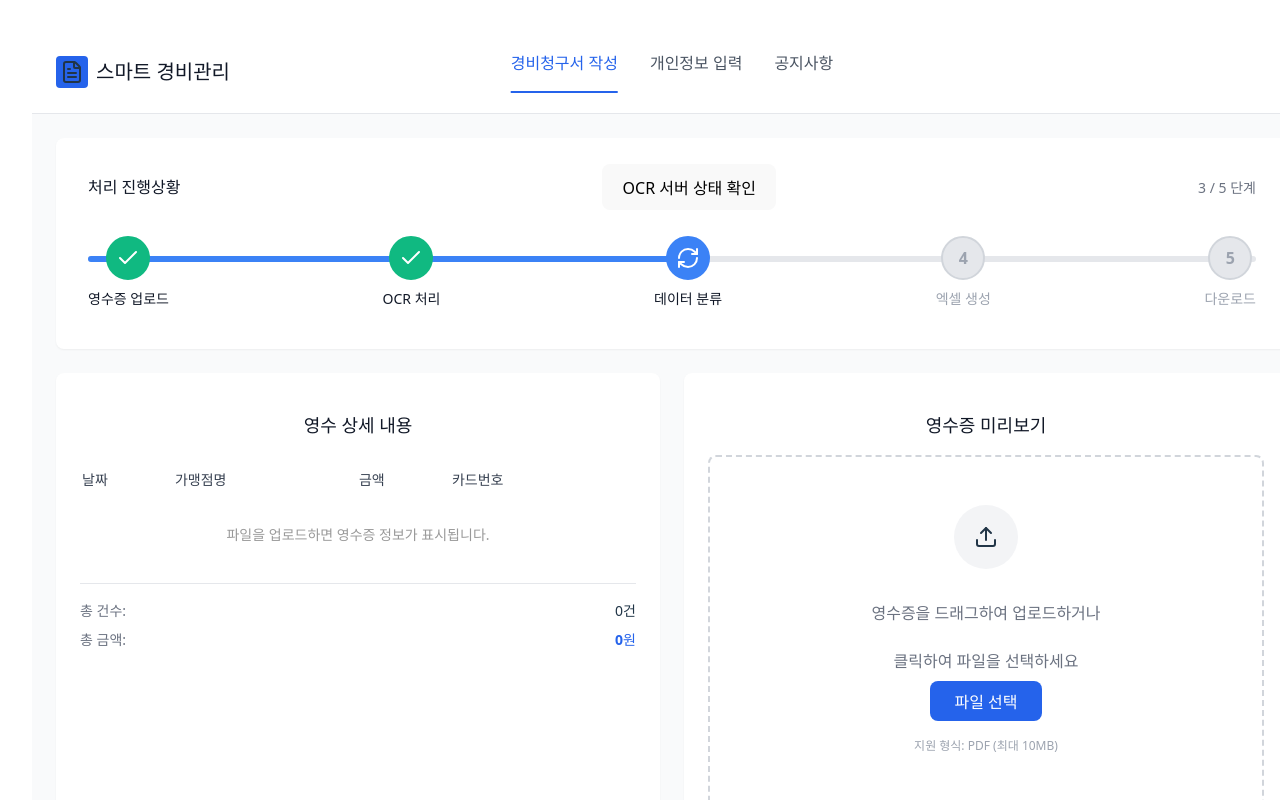
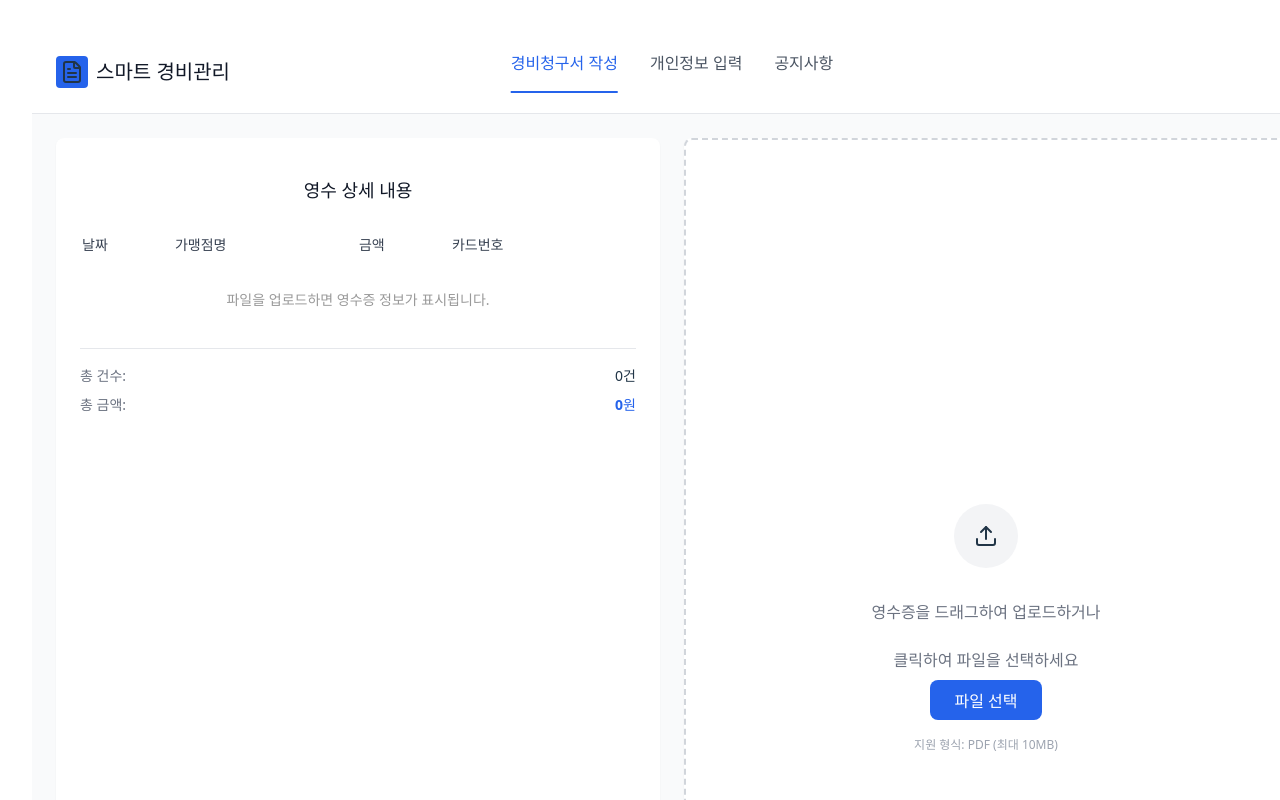
Before and after one commit to kgj960425/05_auto_claim_expense_form_fe, a React (Vite) app: page /expense-claim in a window 1280 px wide. Shown: the top 800 px of the page. Built offline with nearby package versions, Linux system fonts and the light colour scheme.

Commit message:
[feat] 영수증 표 개발

```diff
--- a/src/views/pages/ExpenseClaimPage.css
+++ b/src/views/pages/ExpenseClaimPage.css
@@ -154,6 +154,9 @@
 
 .receipt-table-container {
   overflow-x: auto;
+  overflow-y: auto;
+  max-height: 600px;
+  max-height: 800px;
 }
 
 .receipt-table {
@@ -174,11 +177,32 @@
 
 .receipt-table tbody tr {
   border-bottom: 1px solid #e5e7eb;
+  transition: background-color 0.2s;
+}
+
+.receipt-table tbody tr:hover {
+  background-color: #f9fafb;
+}
+
+.receipt-table tbody tr.selected {
+  background-color: #dbeafe;
 }
 
 .receipt-table td {
   padding: 0.75rem 0;
   font-size: 0.875rem;
+  position: relative;
+}
+
+.cell-input {
+  width: 100%;
+  padding: 0.25rem 0.5rem;
+  font-size: 0.875rem;
+  border: 2px solid #3b82f6;
+  border-radius: 0.25rem;
+  outline: none;
+  background-color: white;
+  box-shadow: 0 0 0 3px rgba(59, 130, 246, 0.1);
 }
 
 .category-text {
@@ -224,16 +248,23 @@
   background-color: white;
   border-radius: 0.5rem;
   box-shadow: 0 1px 2px 0 rgba(0, 0, 0, 0.05);
-  padding: 1.5rem;
+  padding: 0;
   width: 100%;
   box-sizing: border-box;
+  display: flex;
+  flex-direction: column;
 }
 
 .upload-area {
   border: 2px dashed #d1d5db;
   border-radius: 0.5rem;
-  padding: 3rem;
+  padding: 0;
   text-align: center;
+  aspect-ratio: 1 / 1.65;
+  display: flex;
+  align-items: center;
+  justify-content: center;
+  overflow: hidden;
 }
 
 .upload-content {
--- a/src/views/pages/ExpenseClaimPage.tsx
+++ b/src/views/pages/ExpenseClaimPage.tsx
@@ -1,44 +1,19 @@
-import { Upload, Check, RefreshCw } from 'lucide-react'
+import { Upload } from 'lucide-react'
 import { useState, useRef } from 'react'
 
 import './ExpenseClaimPage.css'
 
 const ExpenseClaimPage = () => {
-  const currentStep = 3; // 현재 진행 중인 단계 (1-5)
-  const totalSteps = 5;
-  const progressPercentage = ((currentStep - 1) / (totalSteps - 1)) * 100;
-
-  const [isCheckingServer, setIsCheckingServer] = useState(false);
   const [isUploading, setIsUploading] = useState(false);
   const [selectedFiles, setSelectedFiles] = useState<File[]>([]);
   const [receipts, setReceipts] = useState<any[]>([]);
+  const [selectedReceipt, setSelectedReceipt] = useState<any | null>(null);
+  const [outputFolder, setOutputFolder] = useState<string>('');
   const fileInputRef = useRef<HTMLInputElement>(null);
 
-  // 서버 체크 API 호출
-  const handleServerCheck = async () => {
-    setIsCheckingServer(true);
-    try {
-      const response = await fetch('/serverCheck', {
-        method: 'GET',
-        headers: {
-          'Content-Type': 'application/json',
-        },
-      });
-
-      if (!response.ok) {
-        throw new Error('서버 체크 실패');
-      }
-
-      const data = await response.json();
-      console.log('서버 상태:', data);
-      alert(`서버 응답: ${data.msg}`);
-    } catch (error) {
-      console.error('서버 체크 에러:', error);
-      alert('서버 체크 중 오류가 발생했습니다.');
-    } finally {
-      setIsCheckingServer(false);
-    }
-  };
+  // 셀 편집 상태 관리
+  const [editingCell, setEditingCell] = useState<{ rowIndex: number; field: string } | null>(null);
+  const [editValue, setEditValue] = useState<string>('');
 
   // 파일 선택 핸들러
   const handleFileSelect = (event: React.ChangeEvent<HTMLInputElement>) => {
@@ -105,6 +80,15 @@ const ExpenseClaimPage = () => {
       // 영수증 데이터 저장
       if (data.receipts && Array.isArray(data.receipts)) {
         setReceipts(data.receipts);
+        // 첫 번째 영수증을 기본으로 선택
+        if (data.receipts.length > 0) {
+          setSelectedReceipt(data.receipts[0]);
+        }
+      }
+
+      // output_folder 저장
+      if (data.output_folder) {
+        setOutputFolder(data.output_folder);
       }
 
       alert(`${files.length}개의 파일 업로드가 완료되었습니다!\n${data.receipts?.length || 0}개의 영수증이 처리되었습니다.`);
@@ -126,60 +110,60 @@ const ExpenseClaimPage = () => {
     fileInputRef.current?.click();
   };
 
+  // 영수증 row 클릭 핸들러
+  const handleReceiptClick = (receipt: any) => {
+    setSelectedReceipt(receipt);
+  };
+
+  // 영수증 이미지 URL 생성
+  const getReceiptImageUrl = (receipt: any) => {
+    if (!receipt || !receipt.filename || !outputFolder) return null;
+
+    // output_folder에서 user_id와 timestamp 부분만 추출
+    // 예: "static/temp/tester_20251030030748_c02fb65b/ocr" -> "tester_20251030030748_c02fb65b/ocr"
+    const folderPath = outputFolder.replace('static/temp/', '');
+
+    const baseUrl = import.meta.env.VITE_EXPENSE_CLAIM_FORM_URL;
+    return `${baseUrl}/blur/${folderPath}/${receipt.filename}`;
+  };
+
+  // 셀 더블클릭 핸들러
+  const handleCellDoubleClick = (rowIndex: number, field: string, currentValue: string) => {
+    setEditingCell({ rowIndex, field });
+    setEditValue(currentValue);
+  };
+
+  // 셀 편집 완료 핸들러
+  const handleCellBlur = () => {
+    if (editingCell) {
+      const { rowIndex, field } = editingCell;
+      const updatedReceipts = [...receipts];
+      updatedReceipts[rowIndex][field] = editValue;
+      setReceipts(updatedReceipts);
+
+      // 선택된 영수증도 업데이트
+      if (selectedReceipt === receipts[rowIndex]) {
+        setSelectedReceipt(updatedReceipts[rowIndex]);
+      }
+    }
+    setEditingCell(null);
+    setEditValue('');
+  };
+
+  // Enter 키 입력 시 편집 완료
+  const handleKeyDown = (e: React.KeyboardEvent) => {
+    if (e.key === 'Enter') {
+      handleCellBlur();
+    }
+    if (e.key === 'Escape') {
+      setEditingCell(null);
+      setEditValue('');
+    }
+  };
+
   return (
     <div className="expense-claim-page">
       <div className="expense-claim-container">
-        {/* 진행 상황 */}
-        <div className="progress-section">
-          <div className="progress-header">
-            <h2 className="progress-title">처리 진행상황</h2>
-            <button
-              className="progress-check-button"
-              onClick={handleServerCheck}
-              disabled={isCheckingServer}
-            >
-              {isCheckingServer ? '확인 중...' : 'OCR 서버 상태 확인'}
-            </button>
-            <span className="progress-counter">{currentStep} / {totalSteps} 단계</span>
-          </div>
-          <div className="progress-steps">
-            <div className="progress-track">
-              <div className="progress-track-fill" style={{ width: `${progressPercentage}%` }}></div>
-            </div>
-
-            <div className="progress-step">
-              <div className="progress-step-icon completed">
-                <Check className="w-5 h-5" />
-              </div>
-              <span className="progress-step-text">영수증 업로드</span>
-            </div>
-
-            <div className="progress-step">
-              <div className="progress-step-icon completed">
-                <Check className="w-5 h-5" />
-              </div>
-              <span className="progress-step-text">OCR 처리</span>
-            </div>
-
-            <div className="progress-step">
-              <div className="progress-step-icon current">
-                <RefreshCw className="w-5 h-5" />
-              </div>
-              <span className="progress-step-text">데이터 분류</span>
-            </div>
-
-            <div className="progress-step">
-              <div className="progress-step-icon pending">4</div>
-              <span className="progress-step-text pending">엑셀 생성</span>
-            </div>
-
-            <div className="progress-step">
-              <div className="progress-step-icon pending">5</div>
-              <span className="progress-step-text pending">다운로드</span>
-            </div>
-          </div>
-        </div>
-
         {/* 메인 컨텐츠 */}
         <div className="main-content">
           {/* 영수 상세 내용 */}
@@ -198,11 +182,96 @@ const ExpenseClaimPage = () => {
                 <tbody>
                   {receipts.length > 0 ? (
                     receipts.map((receipt, index) => (
-                      <tr key={index}>
-                        <td>{receipt.transaction_date}</td>
-                        <td>{receipt.merchant_name}</td>
-                        <td>{receipt.total_amount}원</td>
-                        <td>{receipt.card_number}</td>
+                      <tr
+                        key={index}
+                        onClick={() => handleReceiptClick(receipt)}
+                        className={selectedReceipt === receipt ? 'selected' : ''}
+                        style={{ cursor: 'pointer' }}
+                      >
+                        <td
+                          onDoubleClick={(e) => {
+                            e.stopPropagation();
+                            handleCellDoubleClick(index, 'transaction_date', receipt.transaction_date);
+                          }}
+                        >
+                          {editingCell?.rowIndex === index && editingCell?.field === 'transaction_date' ? (
+                            <input
+                              type="text"
+                              value={editValue}
+                              onChange={(e) => setEditValue(e.target.value)}
+                              onBlur={handleCellBlur}
+                              onKeyDown={handleKeyDown}
+                              autoFocus
+                              className="cell-input"
+                              onClick={(e) => e.stopPropagation()}
+                            />
+                          ) : (
+                            receipt.transaction_date
+                          )}
+                        </td>
+                        <td
+                          onDoubleClick={(e) => {
+                            e.stopPropagation();
+                            handleCellDoubleClick(index, 'merchant_name', receipt.merchant_name);
+                          }}
+                        >
+                          {editingCell?.rowIndex === index && editingCell?.field === 'merchant_name' ? (
+                            <input
+                              type="text"
+                              value={editValue}
+                              onChange={(e) => setEditValue(e.target.value)}
+                              onBlur={handleCellBlur}
+                              onKeyDown={handleKeyDown}
+                              autoFocus
+                              className="cell-input"
+                              onClick={(e) => e.stopPropagation()}
+                            />
+                          ) : (
+                            receipt.merchant_name
+                          )}
+                        </td>
+                        <td
+                          onDoubleClick={(e) => {
+                            e.stopPropagation();
+                            handleCellDoubleClick(index, 'total_amount', receipt.total_amount);
+                          }}
+                        >
+                          {editingCell?.rowIndex === index && editingCell?.field === 'total_amount' ? (
+                            <input
+                              type="text"
+                              value={editValue}
+                              onChange={(e) => setEditValue(e.target.value)}
+                              onBlur={handleCellBlur}
+                              onKeyDown={handleKeyDown}
+                              autoFocus
+                              className="cell-input"
+                              onClick={(e) => e.stopPropagation()}
+                            />
+                          ) : (
+                            `${receipt.total_amount}원`
+                          )}
+                        </td>
+                        <td
+                          onDoubleClick={(e) => {
+                            e.stopPropagation();
+                            handleCellDoubleClick(index, 'card_number', receipt.card_number);
+                          }}
+                        >
+                          {editingCell?.rowIndex === index && editingCell?.field === 'card_number' ? (
+                            <input
+                              type="text"
+                              value={editValue}
+                              onChange={(e) => setEditValue(e.target.value)}
+                              onBlur={handleCellBlur}
+                              onKeyDown={handleKeyDown}
+                              autoFocus
+                              className="cell-input"
+                              onClick={(e) => e.stopPropagation()}
+                            />
+                          ) : (
+                            receipt.card_number
+                          )}
+                        </td>
                       </tr>
                     ))
                   ) : (
@@ -234,8 +303,19 @@ const ExpenseClaimPage = () => {
 
           {/* 영수증 미리보기 */}
           <div className="receipt-preview">
-            <h2 className="section-title">영수증 미리보기</h2>
             <div className="upload-area">
+              {selectedReceipt ? (
+                <img
+                  src={getReceiptImageUrl(selectedReceipt) || ''}
+                  alt={selectedReceipt.merchant_name}
+                  className="receipt-image"
+                  style={{
+                    width: '100%',
+                    height: '100%',
+                    objectFit: 'contain'
+                  }}
+                />
+              ) : (
                 <div className="upload-content">
                   <div className="upload-icon">
                     <Upload className="w-8 h-8 text-gray-400" />
@@ -259,6 +339,7 @@ const ExpenseClaimPage = () => {
                   </button>
                   <p className="upload-hint">지원 형식: PDF (최대 10MB)</p>
                 </div>
+              )}
             </div>
           </div>
         </div>
```
Lines whose indentation alone changed are shown as unchanged.
